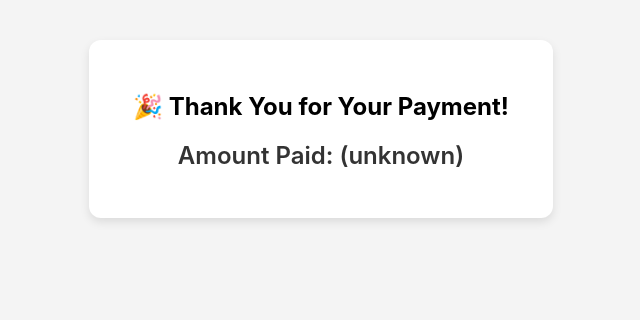
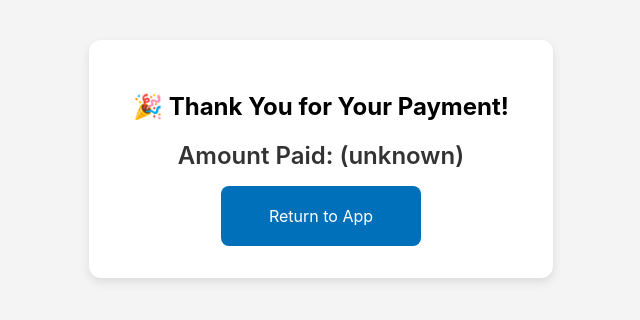
Before and after one commit to paypal-examples/paypal-mobile-sdk-demo-server, a website: page public/success.html in a window 1280 px wide. Shown: the whole page, without its empty margins (319-959 px from the left). Drawn offline with Linux system fonts and the light colour scheme.

Commit message:
Create button to redirect to merchant app using fallback URL.

```diff
--- a/public/success.html
+++ b/public/success.html
@@ -1,8 +1,9 @@
 <!DOCTYPE html>
 <html lang="en">
+
 <head>
   <meta charset="UTF-8" />
-  <meta name="viewport" content="width=device-width, initial-scale=1.0"/>
+  <meta name="viewport" content="width=device-width, initial-scale=1.0" />
   <title>Payment Successful</title>
   <style>
     body {
@@ -11,14 +12,16 @@
       padding: 2rem;
       background-color: #f4f4f4;
     }
+
     .container {
       background: white;
       padding: 2rem;
       border-radius: 12px;
       max-width: 400px;
       margin: 0 auto;
-      box-shadow: 0 4px 10px rgba(0,0,0,0.1);
+      box-shadow: 0 4px 10px rgba(0, 0, 0, 0.1);
     }
+
     button {
       margin-top: 1rem;
       padding: 0.75rem 1.5rem;
@@ -29,20 +32,31 @@
       border-radius: 8px;
       cursor: pointer;
     }
+
     .amount {
       font-size: 1.5rem;
       font-weight: 600;
       margin: 1rem 0;
       color: #333;
     }
+
+    .return-to-app-link {
+      display: inline-block;
+      background: #0070ba;
+      color: #fff;
+      text-decoration: none;
+      margin: 0 auto;
+      padding: 20px 48px;
+      border-radius: 8px;
+    }
   </style>
 </head>
+
 <body>
-  <div class="container">
+  <div id="container" class="container">
     <h2>🎉 Thank You for Your Payment!</h2>
     <p class="amount" id="amountDisplay"></p>
   </div>
-
   <script>
     // Extract 'amt' from query string
     const params = new URLSearchParams(window.location.search);
@@ -54,6 +68,22 @@
     } else {
       document.getElementById("amountDisplay").textContent = `Amount Paid: (unknown)`;
     }
+
+    const currentHref = window.location.href;
+    const deepLinkProtocol = 'com.paypal.android.demo:';
+    const protocol = new URL(currentHref).protocol;
+    const deepLinkRedirectHref = currentHref.replace(protocol, deepLinkProtocol);
+
+    const returnToAppLink = document.createElement('a');
+    const linkText = document.createTextNode("Return to App");
+    returnToAppLink.appendChild(linkText);
+    returnToAppLink.title = 'Return to App';
+    returnToAppLink.href = deepLinkRedirectHref;
+    returnToAppLink.classList.add('return-to-app-link');
+    document.getElementById('container').appendChild(returnToAppLink);
+
   </script>
+
 </body>
+
 </html>
```
